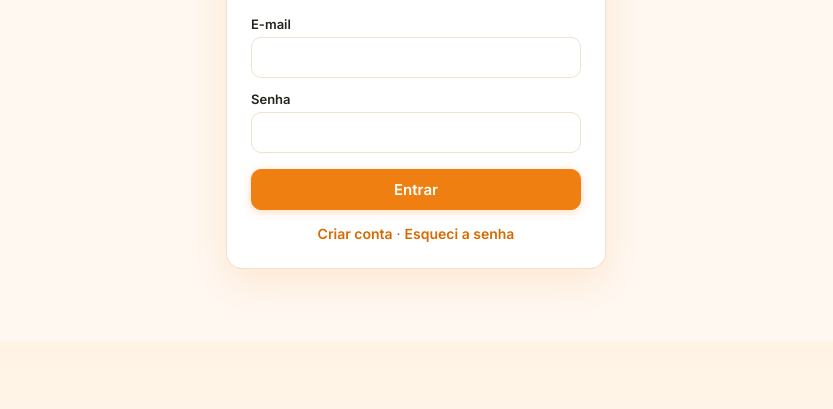
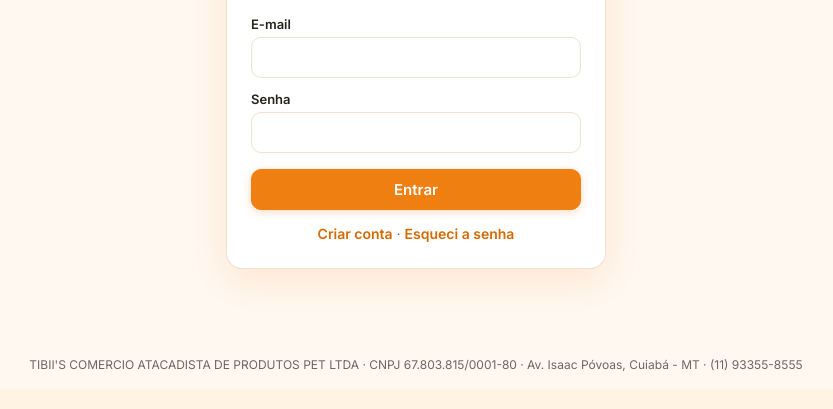
Before and after one commit to iagobrito1993/tibbis-estoque, a plain HTML site: page index.html in a window 1280 px wide. Shown: the part 373-782 px from the top of the page, without its empty margins (224-1057 px from the left). Drawn offline with nearby package versions, Linux system fonts and the light colour scheme.

Commit message:
Add footer with company informatRodape com razao social da Tibii's (verificacao Meta)ion to index.html

```diff
--- a/index.html
+++ b/index.html
@@ -1219,5 +1219,6 @@ $('app').addEventListener('change',async e=>{if(e.target.id==='filtroAc'){filtro
 
 iniciar();
 </script>
+<footer style="text-align:center;font-size:12px;color:#6b6862;padding:16px">TIBII'S COMERCIO ATACADISTA DE PRODUTOS PET LTDA · CNPJ 67.803.815/0001-80 · Av. Isaac Póvoas, Cuiabá - MT · (11) 93355-8555</footer>
 </body>
 </html>
```
